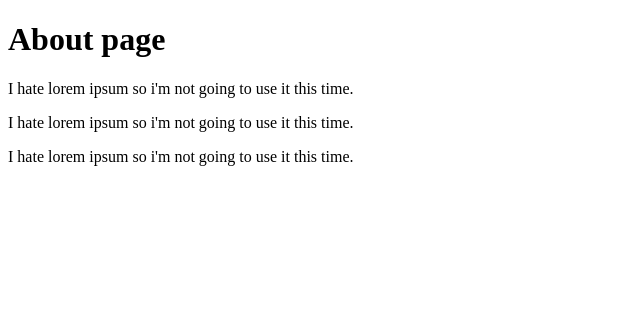
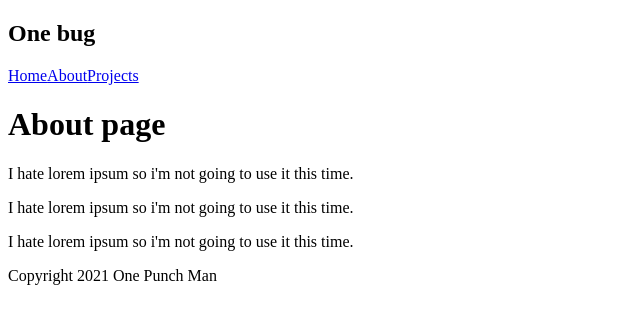
Before and after one commit to lipskij/gatsby-project, a Gatsby site: page /about in a window 1280 px wide. Shown: the whole page, without its empty margins (0-640 px from the left). Built offline with nearby package versions, Linux system fonts and the light colour scheme; Gatsby itself is replaced by a stand-in of ours.

Commit message:
Add layout

```diff
--- /dev/null
+++ b/src/components/Layout.js
@@ -0,0 +1,16 @@
+import React from "react"
+import Navbar from "./Navbar"
+
+export default function Layout({children}) {
+  return (
+    <div className="layout">
+      <Navbar />
+      <div className="content">
+          {children}
+      </div>
+      <footer>
+        <p>Copyright 2021 One Punch Man</p>
+      </footer>
+    </div>
+  )
+}
--- a/src/pages/about.js
+++ b/src/pages/about.js
@@ -1,12 +1,15 @@
 import React from "react"
+import Layout from "../components/Layout"
 
 export default function About() {
   return (
+    <Layout>
       <div>
         <h1>About page</h1>
         <p>I hate lorem ipsum so i'm not going to use it this time.</p>
         <p>I hate lorem ipsum so i'm not going to use it this time.</p>
         <p>I hate lorem ipsum so i'm not going to use it this time.</p>
       </div>
+    </Layout>
   )
 }
--- a/src/pages/index.js
+++ b/src/pages/index.js
@@ -1,15 +1,16 @@
 import React from "react"
-import Navbar from "../components/Navbar"
+import Layout from "../components/Layout"
 
 export default function Home() {
   return (
+    <Layout>
       <section>
-      <Navbar />
         <div>
           <h2>Train</h2>
           <h3>Gain & Destroy</h3>
           <p>Front-End web developer based in Vilius</p>
         </div>
       </section>
+    </Layout>
   )
 }
```
Also changed, not shown: src/components/Navbar.js (+6 -6 lines), src/pages/404.js (+7 -4 lines), src/pages/projects/index.js (+6 -3 lines). Lines whose indentation alone changed are shown as unchanged.
